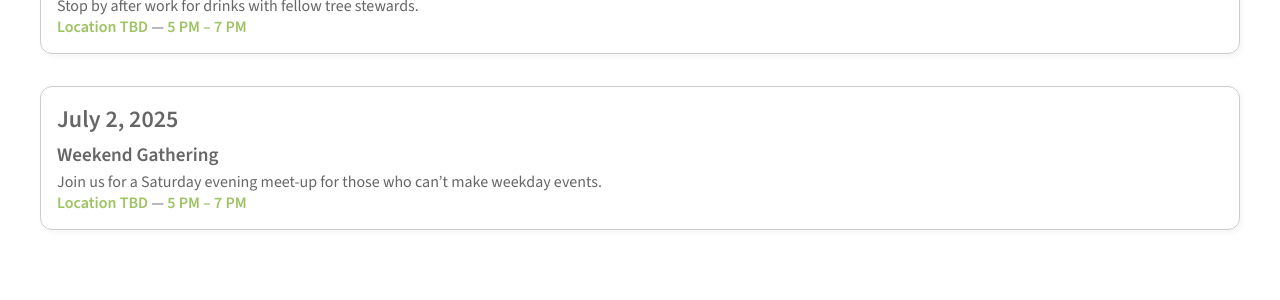
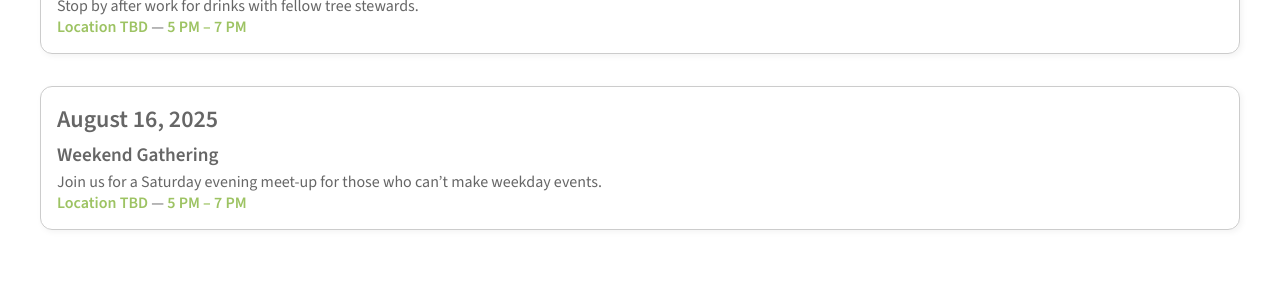
Before and after one commit to sallydonovan/mspstewmap, a Jekyll site: the page built from events.md, in a window 1280 px wide. Shown: the part 353-653 px from the top of the page. Built offline with Jekyll 4.4.1, drawn with Linux system fonts in a browser that asks for light colours.

Commit message:
Update events.md

```diff
--- a/events.md
+++ b/events.md
@@ -49,7 +49,7 @@ layout: default
 </div>
 
 <div class="event-box">
-  <div class="event-date">July 2, 2025</div>
+  <div class="event-date">August 16, 2025</div>
   <div class="event-title">Weekend Gathering</div>
   <div>
     Join us for a Saturday evening meet-up for those who can’t make weekday events.<br>
```
